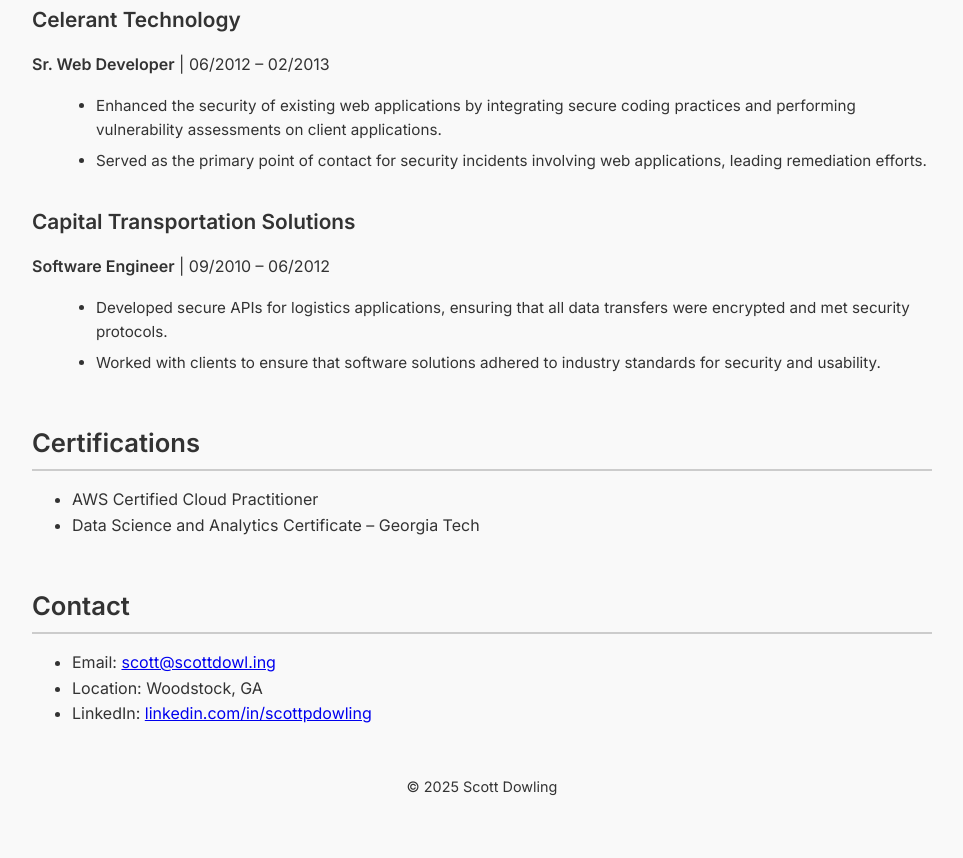
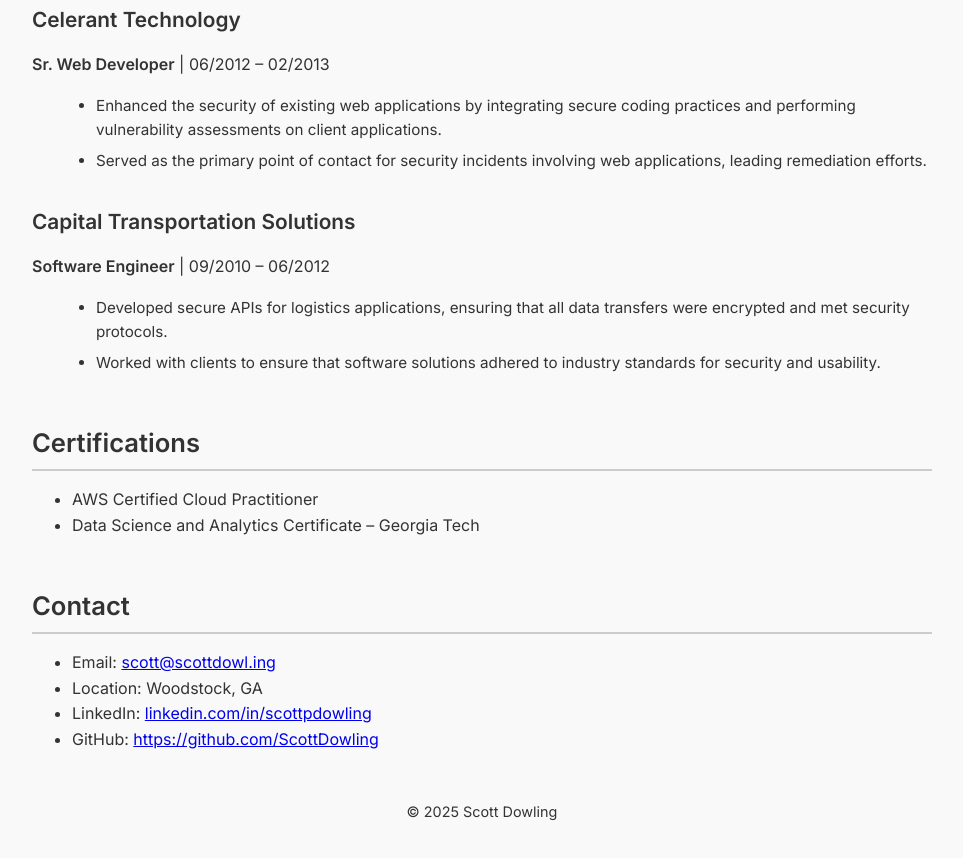
Before and after one commit to ScottDowling/scottdowl.ing, a plain HTML site: page index.html in a window 1280 px wide. Shown: the part 2234-3092 px from the top of the page, without its empty margins (158-1121 px from the left). Drawn offline with Linux system fonts and the light colour scheme.

Commit message:
Added github link

```diff
--- a/index.html
+++ b/index.html
@@ -156,6 +156,7 @@
           <li>Email: <a href="mailto:scott@scottdowl.ing">scott@scottdowl.ing</a></li>
           <li>Location: Woodstock, GA</li>
           <li>LinkedIn: <a href="https://linkedin.com/in/scottpdowling" target="_blank">linkedin.com/in/scottpdowling</a></li>
+          <li>GitHub: <a href="https://github.com/ScottDowling/" target="_blank"">https://github.com/ScottDowling</a></li>
         </ul>
       </section>
     </main>
```
